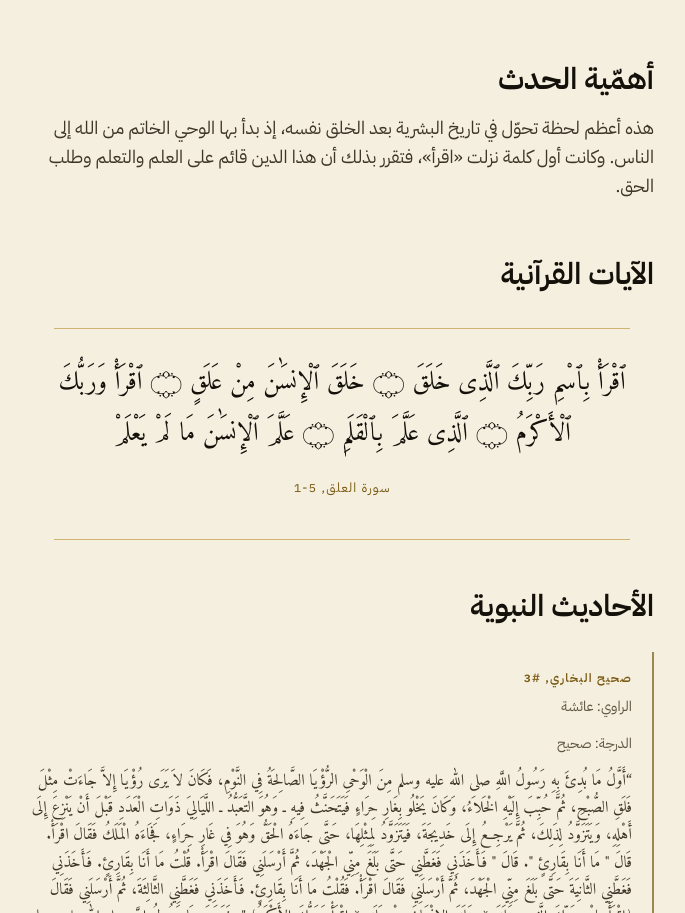
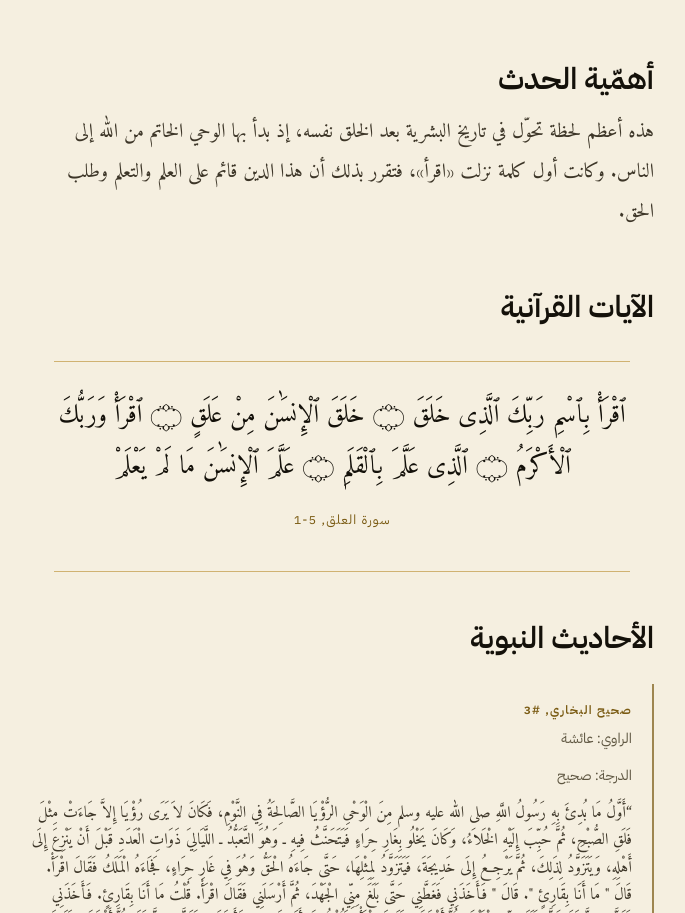
Before and after one commit to Abdalla-Eldoumani/seerah, a Next.js app: page /ar/era/meccan/mec-001 in a window 1280 px wide. Shown: the part 816-1729 px from the top of the page, without its empty margins (298-983 px from the left). Built offline with nearby package versions, Linux system fonts and the light colour scheme; no server answers.

Commit message:
set arabic significance text in the reading face

```diff
--- a/src/components/reading/EventSignificance.tsx
+++ b/src/components/reading/EventSignificance.tsx
@@ -1,9 +1,9 @@
 import { useTranslations } from 'next-intl';
+import { cn } from '@/lib/utils';
 
 interface EventSignificanceProps {
   significance: string;
-  // Language of the significance text. The page picks Arabic when populated,
-  // otherwise English; the component reads this to apply dir/lang/font.
+  // Language of the text passed in, which decides dir, lang and typeface.
   lang?: 'en' | 'ar' | 'fr';
 }
 
@@ -12,8 +12,7 @@ export default function EventSignificance({
   lang = 'en',
 }: EventSignificanceProps) {
   const t = useTranslations('event');
-  const dir = lang === 'ar' ? 'rtl' : 'ltr';
-  const fontClass = lang === 'ar' ? '' : 'font-body';
+  const isArabic = lang === 'ar';
 
   return (
     <section className="my-10 md:my-14 max-w-prose mx-auto">
@@ -22,8 +21,13 @@ export default function EventSignificance({
       </h2>
       <p
         lang={lang}
-        dir={dir}
-        className={`${fontClass} text-base md:text-lg leading-relaxed text-ink-light`}
+        dir={isArabic ? 'rtl' : 'ltr'}
+        className={cn(
+          'text-ink-light',
+          isArabic
+            ? 'font-arabic text-lg leading-loose md:text-xl'
+            : 'font-body text-base leading-relaxed md:text-lg'
+        )}
       >
         {significance}
       </p>
```
